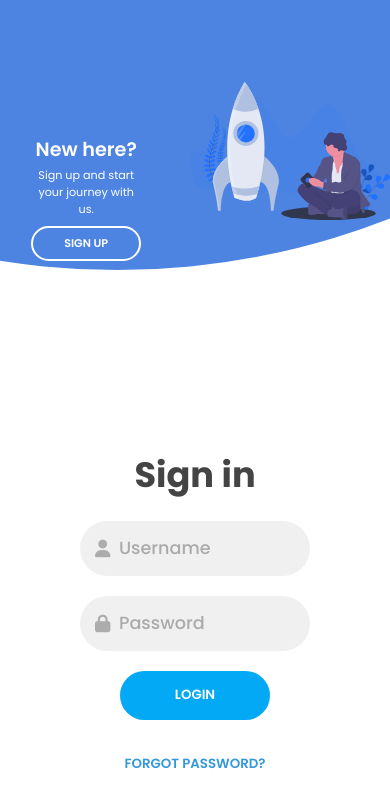
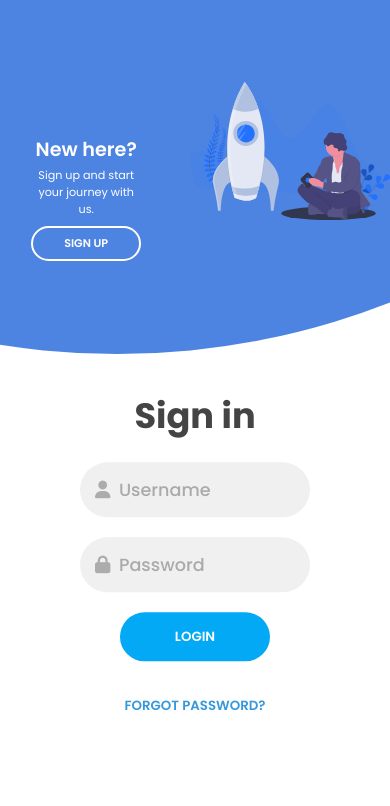
Before and after one commit to Blue-Red-co/Red-Blue, a React (Create React App) app in the folder client/: page / in a window 390 px wide. Shown: the top 806 px of the page. Built offline with nearby package versions, Linux system fonts and the light colour scheme.

Commit message:
made login page responseve

```diff
--- a/client/src/componets/Login/Signup.css
+++ b/client/src/componets/Login/Signup.css
@@ -203,11 +203,6 @@ form.sign-in-form {
   z-index: 6;
 }
 
-@media (max-width: 870px) {
-  .container:before {
-    background-image: linear-gradient(-200deg, #f43648 40%, #4d84e2 40%);
-  }
-}
 
 .image {
   width: 100%;
@@ -308,17 +303,22 @@ form.sign-in-form {
     min-height: 800px;
     height: 100vh;
   }
+   .container:before {
+    background-image: linear-gradient(-200deg, #f43648 40%, #4d84e2 40%);
+  }
 
   .signin-signup {
     width: 100%;
-    top: 95%;
-    transform: translate(-50%, -100%);
+    top: 50%;
+    left: 50%;
+    transform: translate(-50%, -10%);
     transition: 1s 0.8s ease-in-out;
   }
 
-  .signin-signup,
+  /* .signin-signup, */
   .container.sign-up-mode .signin-signup {
     left: 50%;
+    top: 20%;
   }
 
   .panels-container {
@@ -374,7 +374,7 @@ form.sign-in-form {
     height: 1500px;
     transform: translateX(-50%);
     left: 30%;
-    bottom: 68%;
+    bottom: 58%;
     right: initial;
     top: initial;
     transition: 2s ease-in-out;
@@ -388,13 +388,21 @@ form.sign-in-form {
 
   .container.sign-up-mode .left-panel .image,
   .container.sign-up-mode .left-panel .content {
-    transform: translateX(0%);
+    transform: translateX(800px);
   }
 
   .container.sign-up-mode .right-panel .image,
   .container.sign-up-mode .right-panel .content {
-    transform: translateX(800px);
+    transform: translateX(0);
   }
+
+  .container.sign-up-mode .left-panel {
+  pointer-events: none;
+}
+
+.container.sign-up-mode .right-panel {
+  pointer-events: all;
+}
 }
 
 /* ===================== */
```
